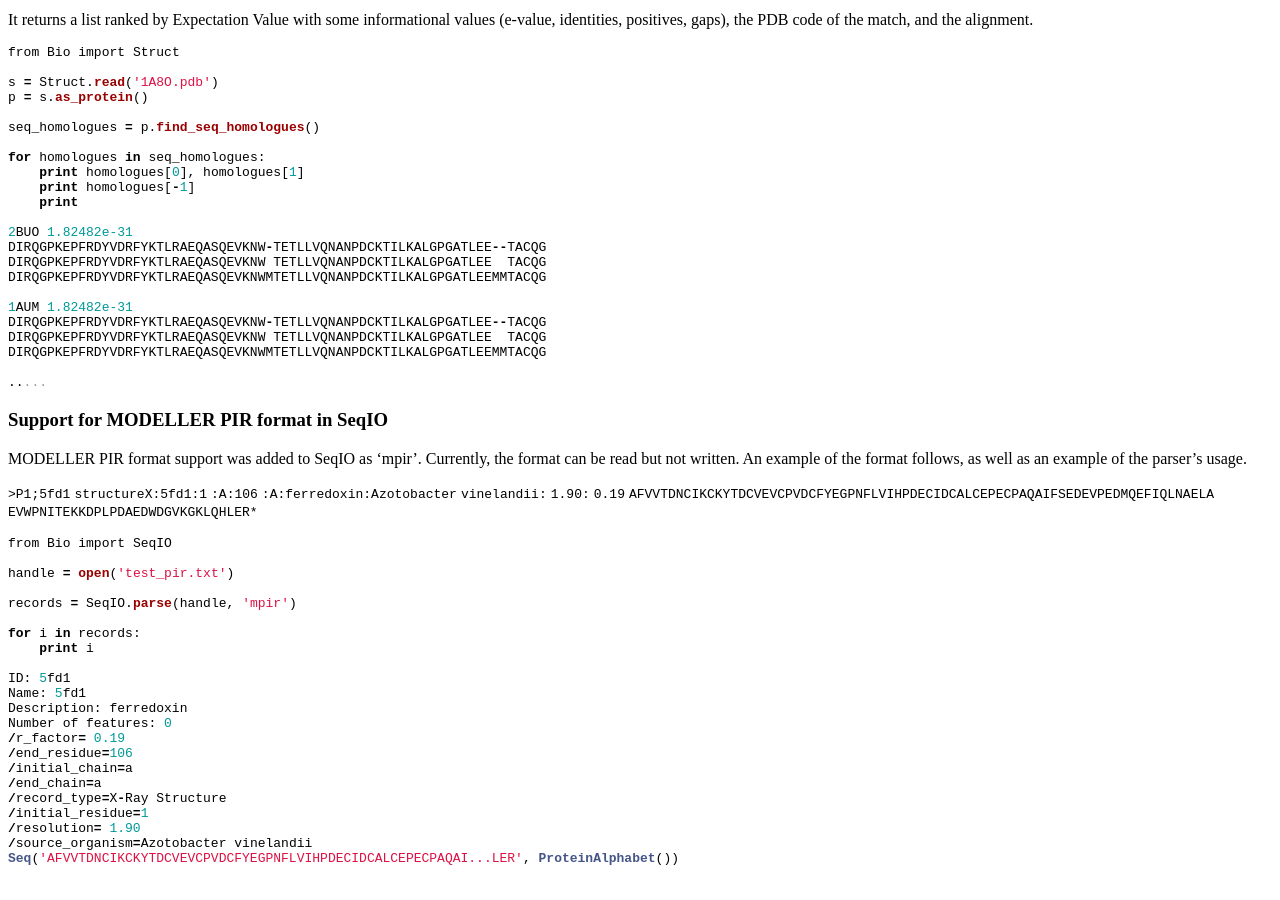
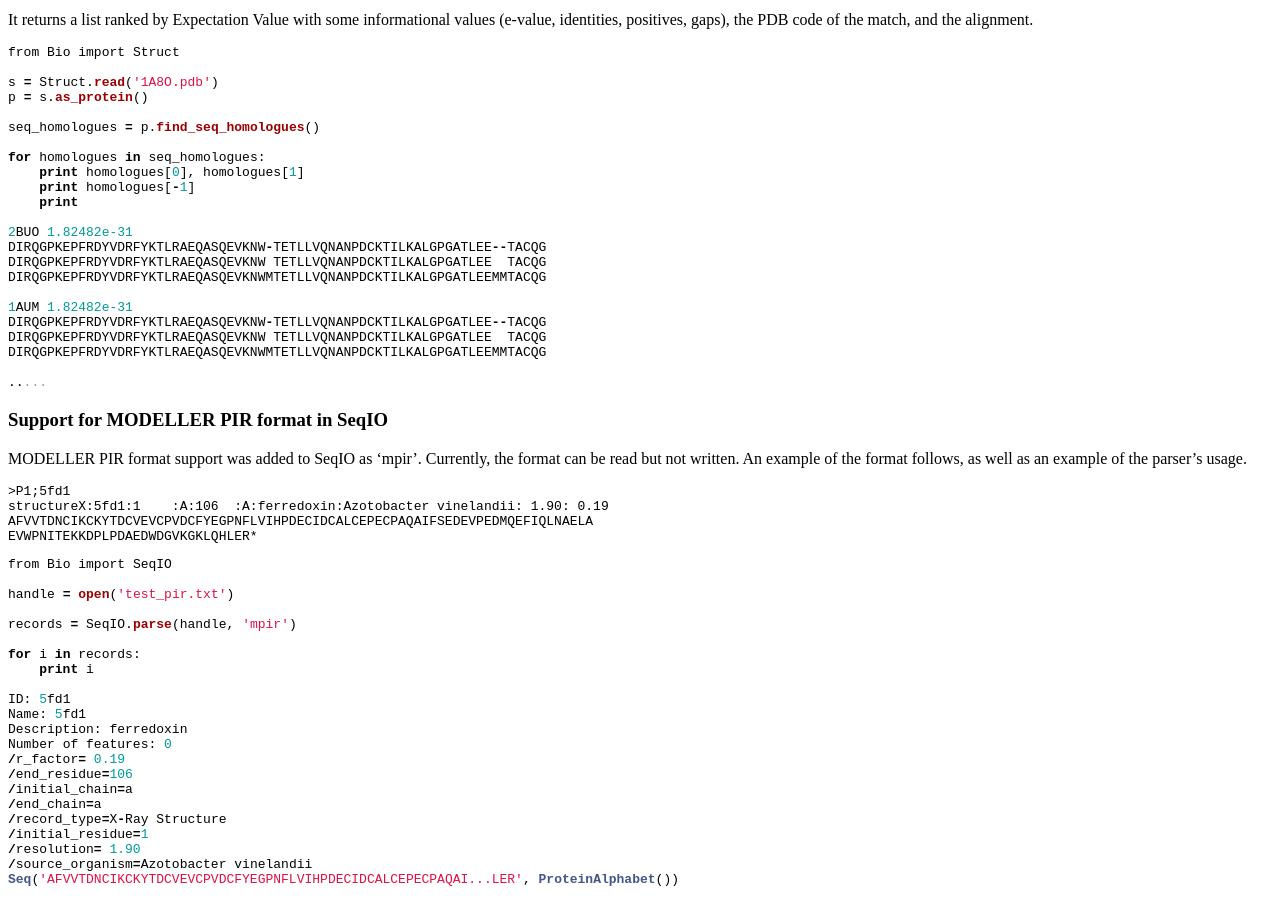
Before and after one commit to biopython/biopython.github.io, a Jekyll site: the page built from wiki/GSOC2010_Joao.md, in a window 1280 px wide and 900 px high, scrolled down 6623 px. Built offline with Jekyll 4.4.1, drawn with Linux system fonts in a browser that asks for light colours; before the commit the page ends 7502 px from its top, so only the background shows below that.

````diff
--- a/wiki/GSOC2010_Joao.md
+++ b/wiki/GSOC2010_Joao.md
@@ -527,10 +527,10 @@ MODELLER PIR format support was added to SeqIO as 'mpir'. Currently, the
 format can be read but not written. An example of the format follows, as
 well as an example of the parser's usage.
 
-`>P1;5fd1` `structureX:5fd1:1` `:A:106` `:A:ferredoxin:Azotobacter`
-`vinelandii:` `1.90:` `0.19`
-`AFVVTDNCIKCKYTDCVEVCPVDCFYEGPNFLVIHPDECIDCALCEPECPAQAIFSEDEVPEDMQEFIQLNAELA`
-`EVWPNITEKKDPLPDAEDWDGVKGKLQHLER*`
+    >P1;5fd1
+    structureX:5fd1:1    :A:106  :A:ferredoxin:Azotobacter vinelandii: 1.90: 0.19
+    AFVVTDNCIKCKYTDCVEVCPVDCFYEGPNFLVIHPDECIDCALCEPECPAQAIFSEDEVPEDMQEFIQLNAELA
+    EVWPNITEKKDPLPDAEDWDGVKGKLQHLER*
 
 ``` python
 from Bio import SeqIO
````
Also changed, not shown: 1 other file.
